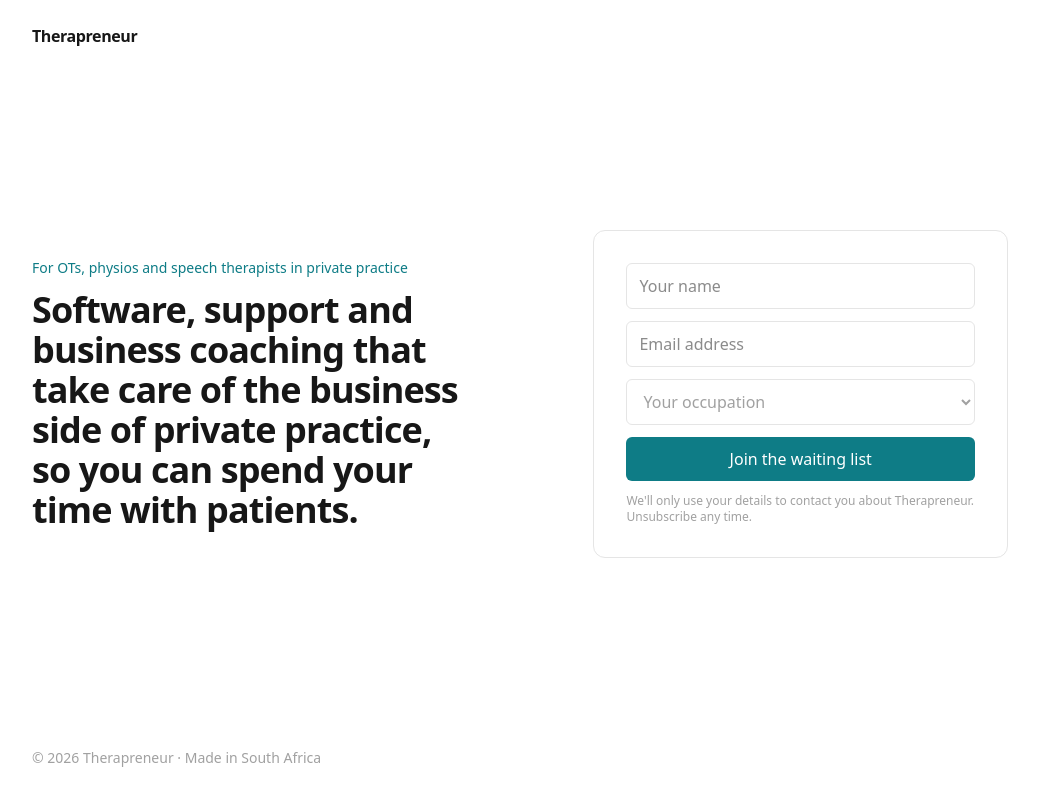
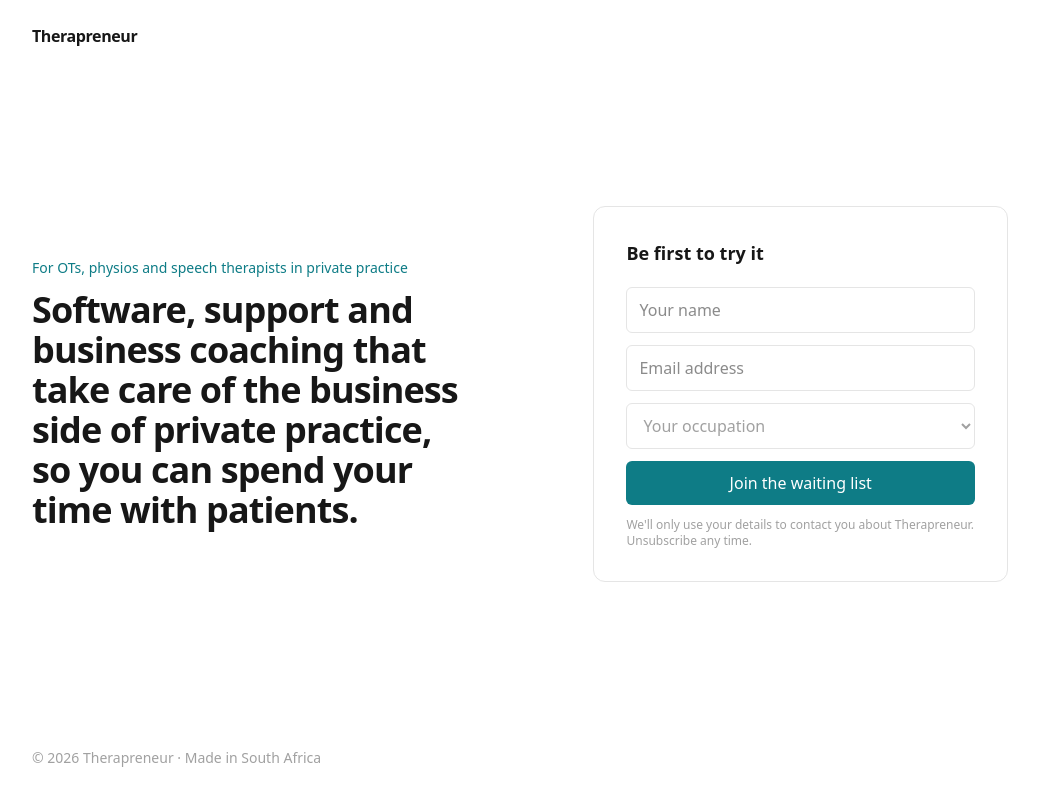
Before and after one commit to artistsandsoldiers/Therapreneur, a Next.js app: page / in a window 1280 px wide. Shown: the whole page, without its empty margins (120-1159 px from the left). Built offline with nearby package versions, Linux system fonts and the light colour scheme.

Commit message:
Restore the form card heading
Co-Authored-By: Claude Opus 5.5 (1M context) <noreply@anthropic.com>
Claude-Session: https://claude.ai/code/session_01J9VPhdkDagKYp1s6TzZ4oq

```diff
--- a/src/app/page.tsx
+++ b/src/app/page.tsx
@@ -27,6 +27,7 @@ export default async function Home({
         </div>
 
         <div className="rounded-xl border border-neutral-200 p-6 md:p-8">
+          <h2 className="mb-5 text-lg font-semibold">Be first to try it</h2>
           <WaitlistForm source={source} />
         </div>
       </section>
```
